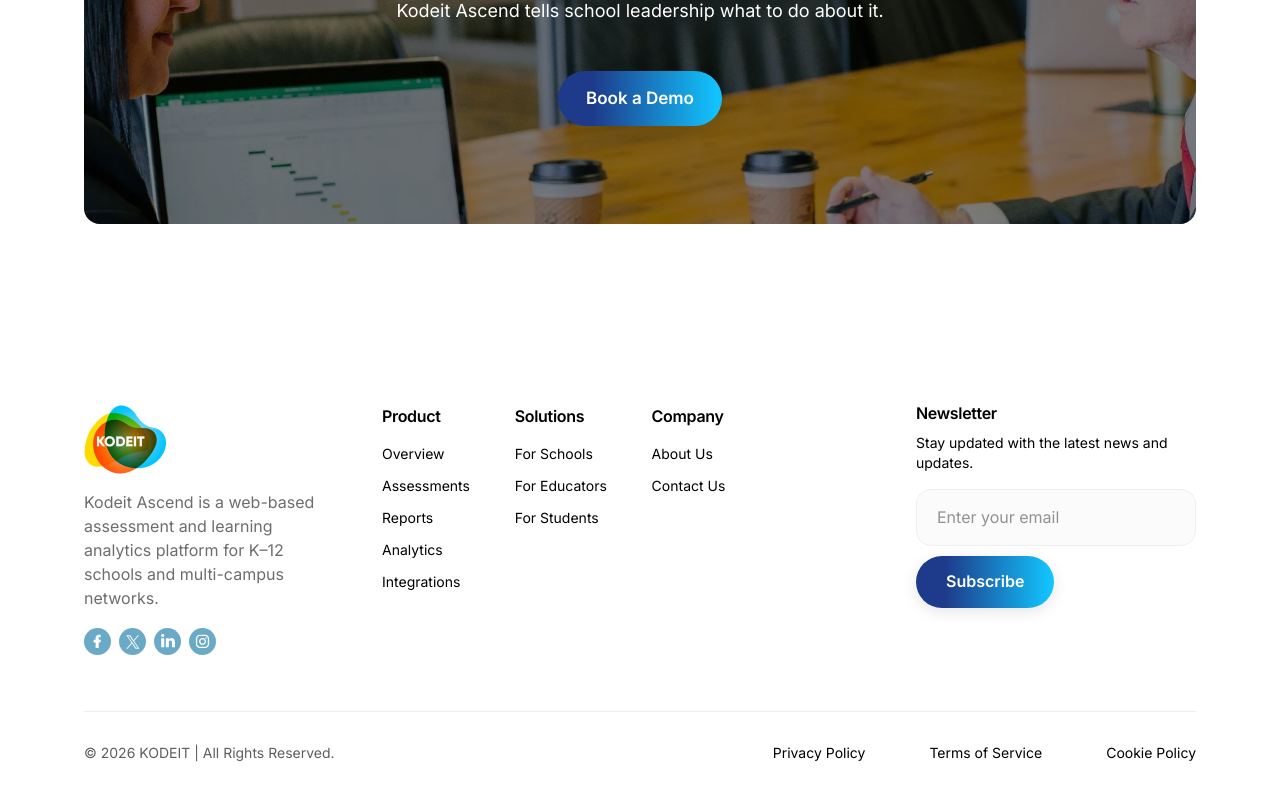
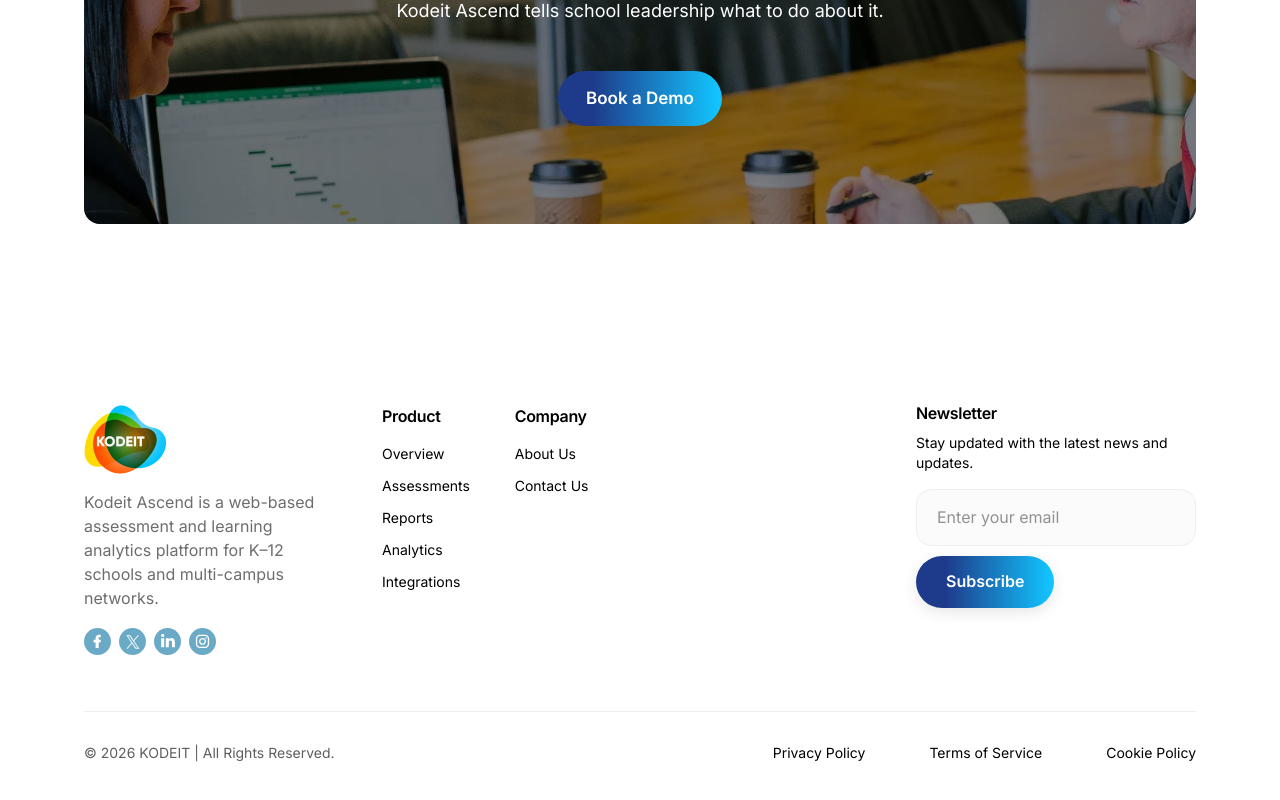
Before and after one commit to techviron-admin/kodeit-ascend, a Next.js app in the folder kodeit-next/: page / in a window 1280 px wide. Shown: the part 6750-7550 px from the top of the page. Built offline with nearby package versions, Linux system fonts and the light colour scheme.

Commit message:
Remove Solutions column from footer

```diff
--- a/kodeit-next/components/SiteFooter.jsx
+++ b/kodeit-next/components/SiteFooter.jsx
@@ -45,12 +45,6 @@ export default function SiteFooter({ tint = false }) {
               <Link href="/analytics">Analytics</Link>
               <Link href="/settings">Integrations</Link>
             </nav>
-            <nav className="kd-foot-col" aria-label="Solutions">
-              <h4>Solutions</h4>
-              <Link href="/schools">For Schools</Link>
-              <Link href="/users">For Educators</Link>
-              <Link href="/users">For Students</Link>
-            </nav>
             <nav className="kd-foot-col" aria-label="Company">
               <h4>Company</h4>
               <Link href="/about">About Us</Link>
```
